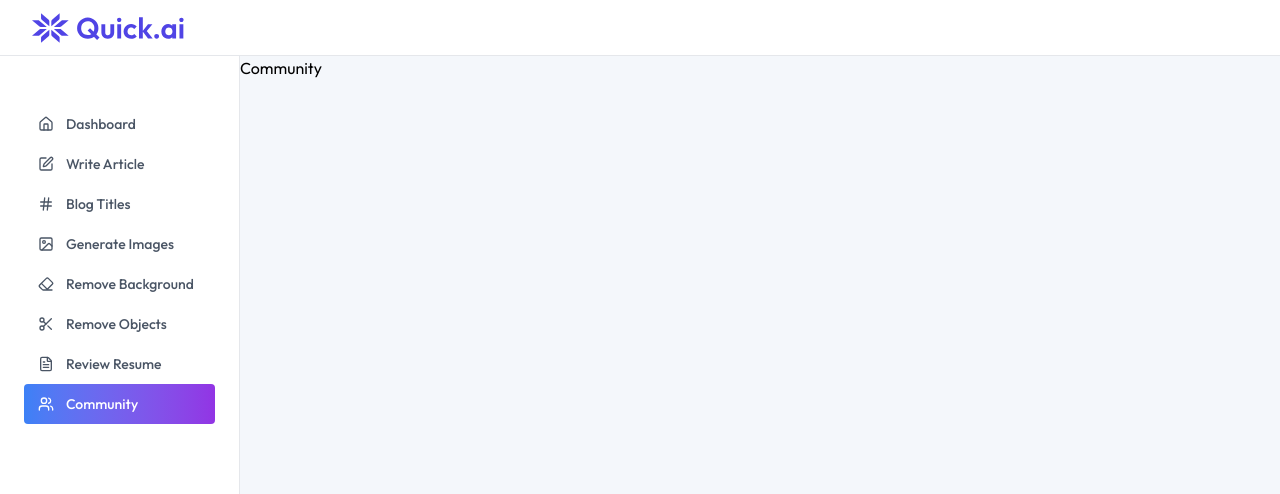
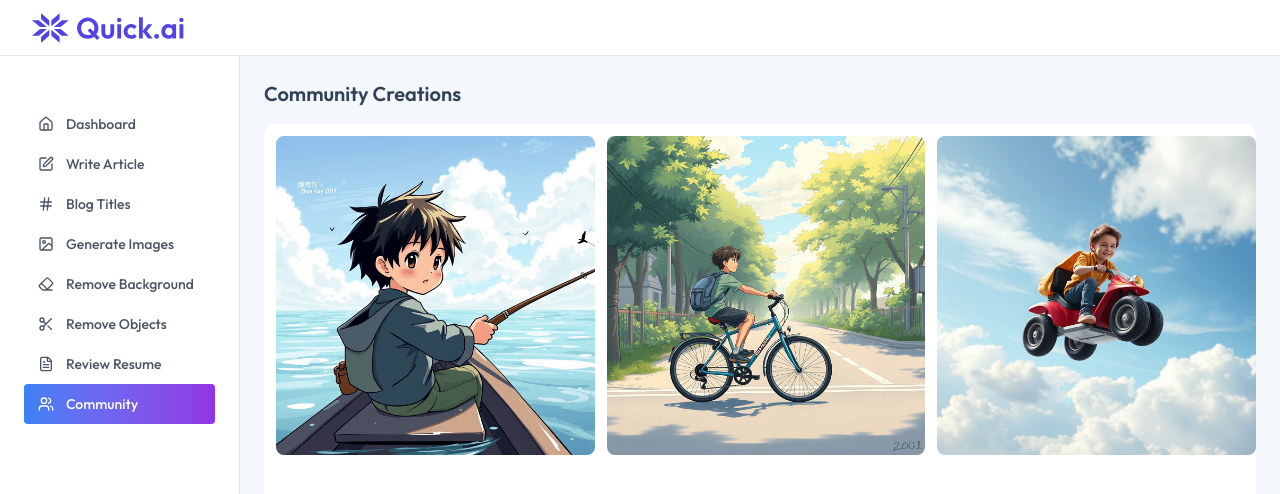
Before and after one commit to shubh95rai/quick-ai-saas, a React (Vite) app in the folder frontend/: page /ai/community in a window 1280 px wide. Shown: the top 494 px of the page. Built offline with nearby package versions, Linux system fonts and the light colour scheme.

Commit message:
added community page

```diff
--- a/frontend/src/pages/Community.jsx
+++ b/frontend/src/pages/Community.jsx
@@ -1,6 +1,43 @@
+import { useEffect, useState } from "react";
+import { dummyPublishedCreationData } from "../assets/assets.js";
+
 const Community = () => {
+  const [creations, setCreations] = useState([]);
+
+  const fetchCreations = async () => {
+    setCreations(dummyPublishedCreationData);
+  };
+
+  useEffect(() => {
+    fetchCreations();
+  }, []);
+
   return (
-    <div>Community</div>
-  )
-}
-export default Community
+    <div className="flex-1 h-full flex flex-col gap-4 p-6">
+      <h1 className="text-xl font-semibold text-slate-700">
+        Community Creations
+      </h1>
+      <div className="bg-white h-full w-full rounded-xl overflow-y-scroll">
+        {creations.map((creation, index) => (
+          <div
+            key={index}
+            className="relative group inline-block pl-3 pt-3 w-full sm:max-w-1/2 lg:max-w-1/3"
+          >
+            <img
+              src={creation.content}
+              alt=""
+              className="w-full h-full object-cover rounded-lg"
+            />
+
+            <div className="absolute bottom-0 top-0 left-3 flex items-end p-3 group-hover:bg-linear-to-b from-transparent to-black/80 text-white rounded-lg">
+              <p className="text-sm hidden group-hover:block">
+                {creation.prompt}
+              </p>
+            </div>
+          </div>
+        ))}
+      </div>
+    </div>
+  );
+};
+export default Community;
```
